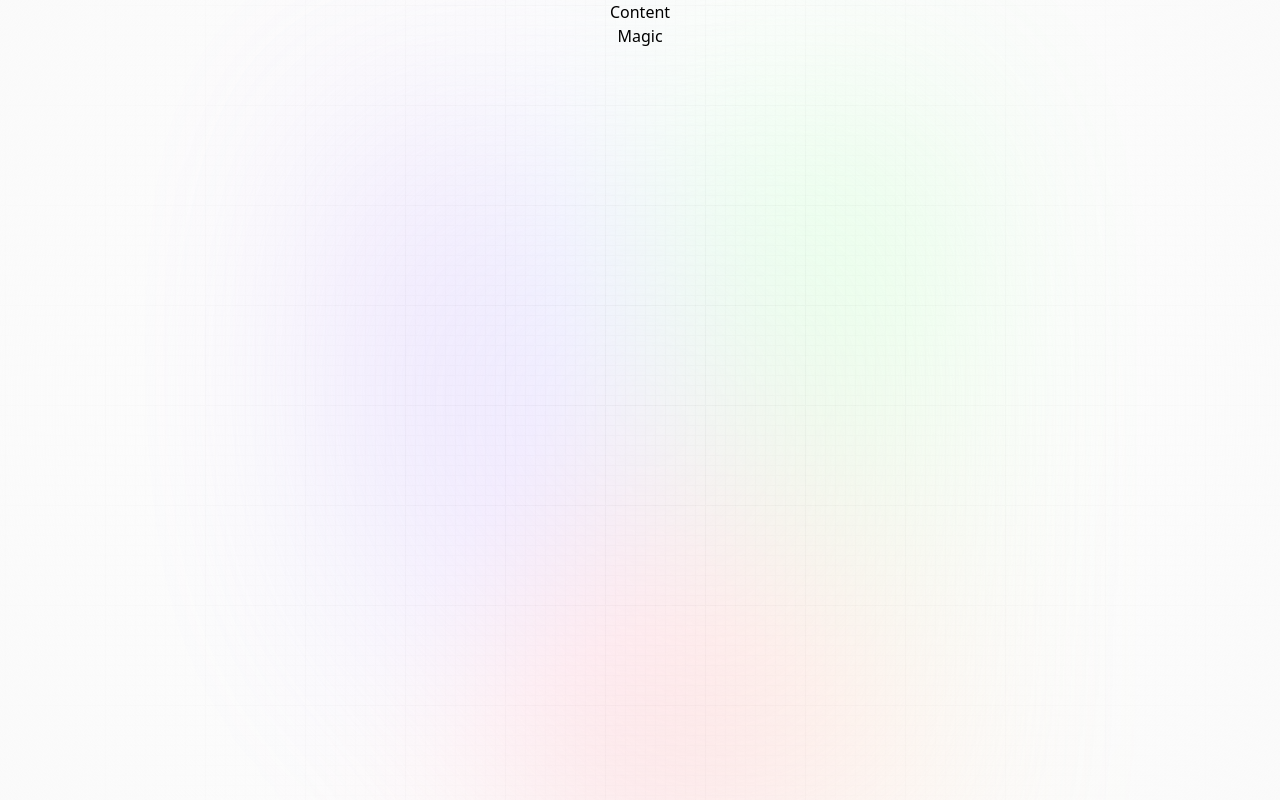
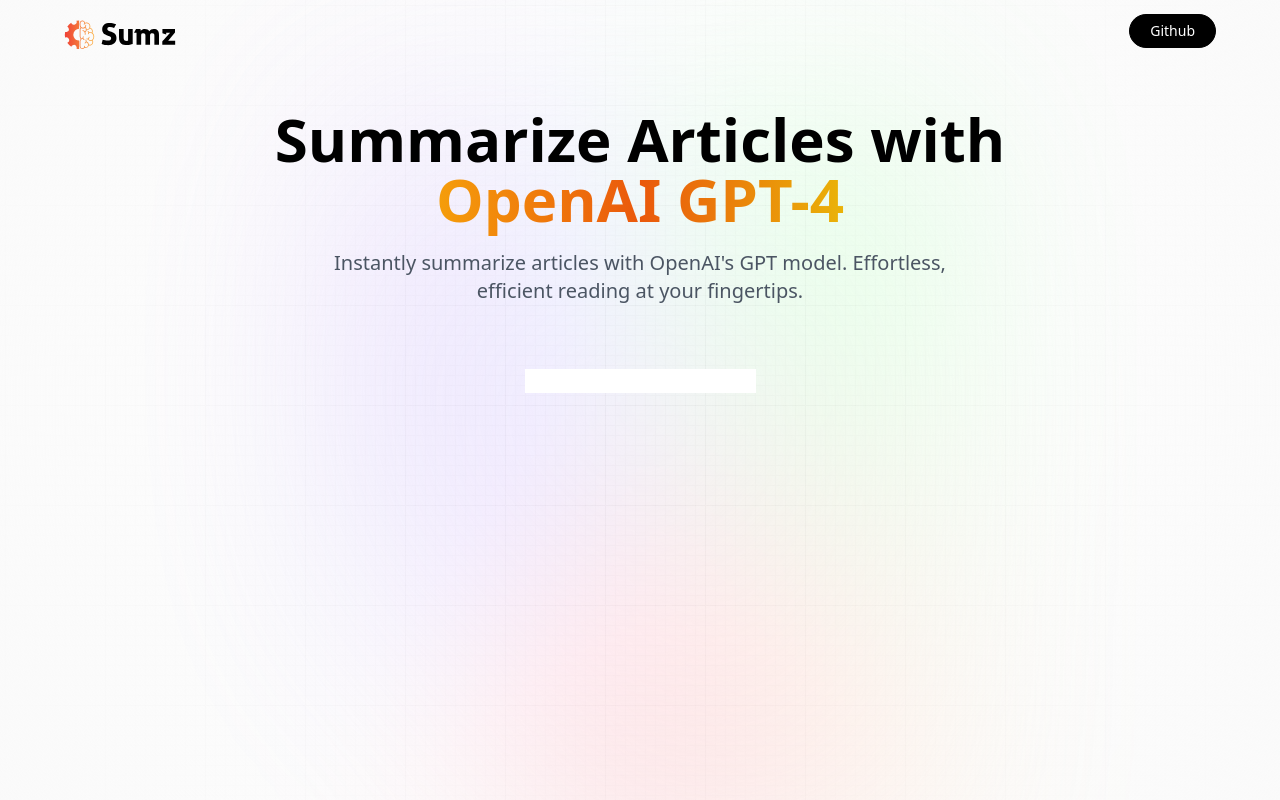
Before and after one commit to devanshuc/Summify, a React (Vite) app: page / in a window 1280 px wide. Built offline with nearby package versions, Linux system fonts and the light colour scheme; a web font is replaced by a local one.

Commit message:
Content section

```diff
--- a/src/components/Content.jsx
+++ b/src/components/Content.jsx
@@ -1,7 +1,28 @@
 import { logo } from "../assets";
 
 const Content = () => {
-  return <div>Content</div>;
+  return (
+    <header className="w-full flex justify-center items-center flex-col">
+      <nav className="flex justify-between items-center w-full mb-10 pt-3">
+        <img src={logo} alt="summify-logo" className="w-28 object-contain" />
+        <button
+          onClick={() => window.open("https://github.com/devanshuc/Summify")}
+          className="black_btn">
+          Github
+        </button>
+      </nav>
+
+      <h1 className="head_text">
+        Summarize Articles with <br className="max-md:hidden" />
+        <span className="orange_gradient">OpenAI GPT-4</span>
+      </h1>
+
+      <h2 className="desc">
+        Instantly summarize articles with OpenAI's GPT model. Effortless,
+        efficient reading at your fingertips.
+      </h2>
+    </header>
+  );
 };
 
 export default Content;
--- a/src/components/Magic.jsx
+++ b/src/components/Magic.jsx
@@ -1,5 +1,18 @@
+import { useState, useEffect } from "react";
+import { copy, linkIcon, loader, tick } from "../assets";
+
 const Magic = () => {
-  return <div>Magic</div>;
+  return (
+    <section className="mt-16 w-full max-w-xl">
+      <div className="flex flex-col w-full gap-2">
+        <form
+          className="relative flex justify-center items-center"
+          onSubmit={() => {}}>
+          <input></input>
+        </form>
+      </div>
+    </section>
+  );
 };
 
 export default Magic;
```
